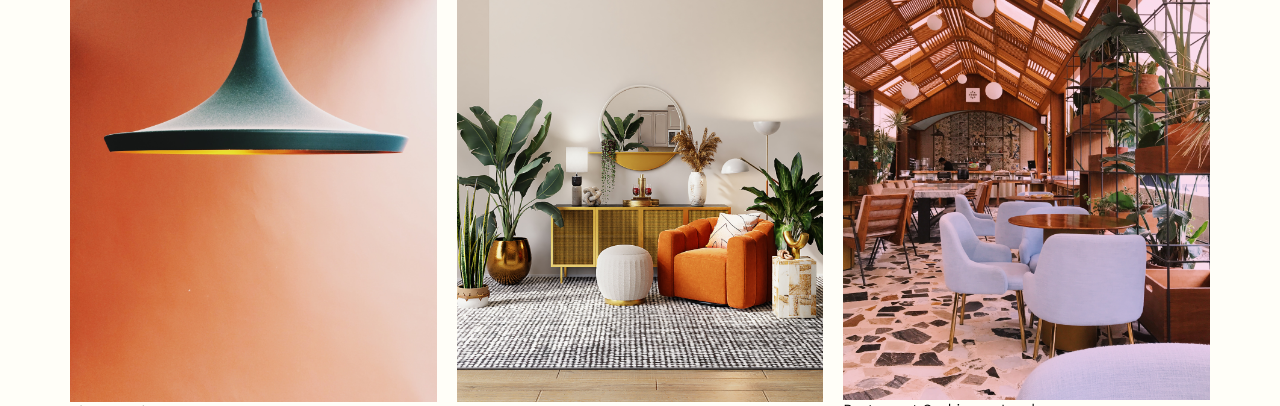
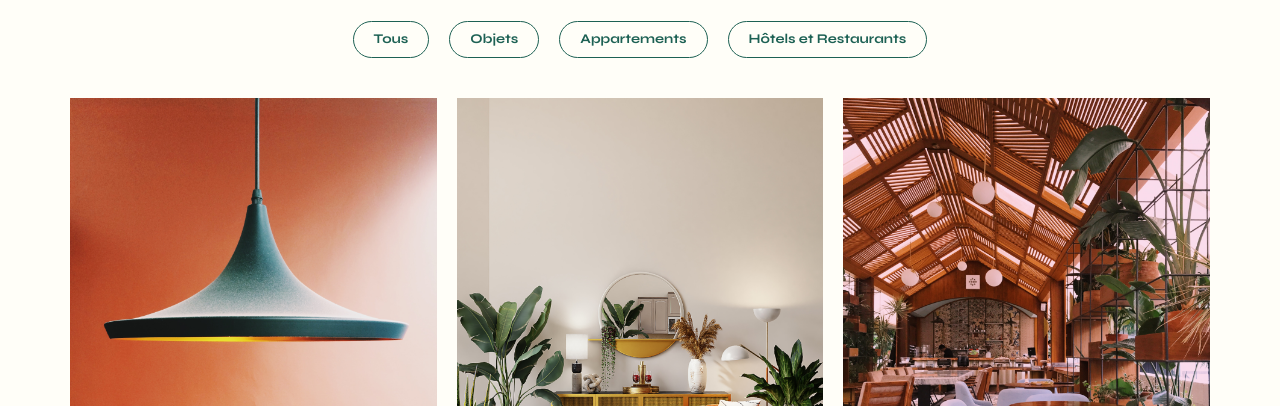
Before and after one commit to JksonKnew/P6, a plain HTML site: page FrontEnd/index.html in a window 1280 px wide. Shown: the part 694-1100 px from the top of the page. Drawn offline with nearby package versions, Linux system fonts and the light colour scheme.

Commit message:
filter btn

```diff
--- a/FrontEnd/assets/style.css
+++ b/FrontEnd/assets/style.css
@@ -146,7 +146,7 @@ header {
     justify-content: space-between;
 }
 section {
-  margin: 50px 0;
+  margin: 100px 0;
 }
 
 h1 {
@@ -226,7 +226,28 @@ li:hover, a:hover {
 }
 #portfolio h2 {
   text-align: center;
-  margin-bottom: 1em;
+  margin-bottom: 40px;
+}
+.filter-div {
+	display: flex;
+	justify-content: center;
+	align-items: center;
+	gap: 20px;
+	margin-bottom: 40px;
+}
+.filter-btn {
+    font-family: "Syne";
+    font-weight: 700;
+    color: #1d6154;
+    background-color: #FFFEF8;
+    padding: 0px 20px;
+    border-radius: 60px;
+	border: 1px solid #1d6154;
+    height: 37px;
+}
+.filter-btn:hover {
+	background-color: #1d6154;
+	color: white;
 }
 .gallery {
   width: 100%;
--- a/FrontEnd/index.html
+++ b/FrontEnd/index.html
@@ -41,6 +41,12 @@
 	</section>
 	<section id="portfolio">
 		<h2>Mes Projets</h2>
+		<div class="filter-div">
+			<button class="filter-btn">Tous</button>
+			<button class="filter-btn">Objets</button>
+			<button class="filter-btn">Appartements</button>
+			<button class="filter-btn">Hôtels et Restaurants</button>
+		</div>
 		<div class="gallery">
 			<figure>
 				<img src="assets/images/abajour-tahina.png" alt="Abajour Tahina">
```
